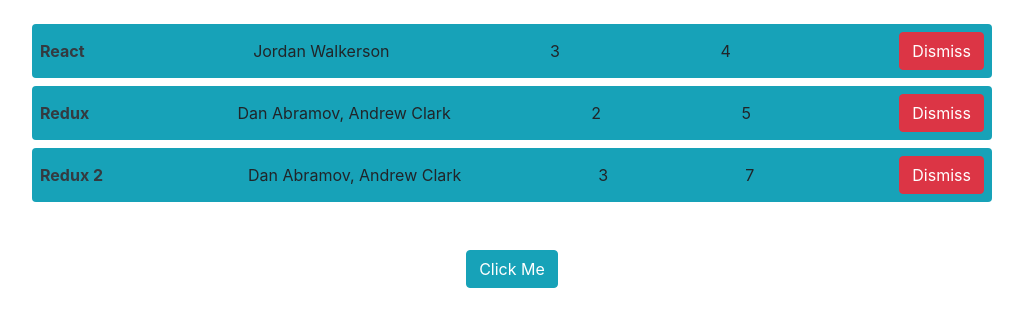
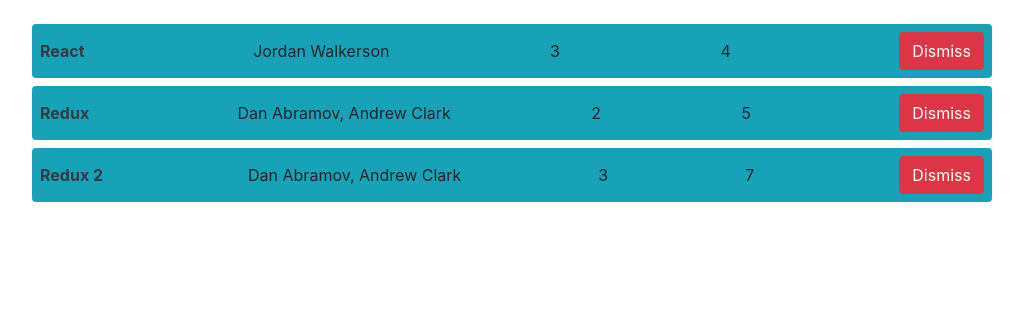
Before and after one commit to grashupfer99/road-2-learn-react, a React (Create React App) app: page / in a window 1280 px wide. Shown: the top 326 px of the page, without its empty margins (128-1151 px from the left). Built offline with nearby package versions, Linux system fonts and the light colour scheme.

Commit message:
event-handlers

```diff
--- a/src/App.js
+++ b/src/App.js
@@ -1,64 +1,5 @@
 import React, { Component } from "react";
-import logo from "./logo.svg";
 import "./App.css";
-
-class Clock extends Component {
-  constructor(props) {
-    super(props);
-    this.state = {
-      date: new Date()
-    };
-  }
-
-  tick() {
-    this.setState({
-      date: new Date()
-    });
-  }
-
-  // LIFECYCLE HOOKS
-
-  // runs after the component output has been rendered to the DOM
-  componentDidMount() {
-    // set up a timer
-    this.timerID = setInterval(() => this.tick(), 1000);
-  }
-
-  // Tearing down the timer
-  componentWillUnmount() {
-    clearInterval(this.timerID);
-  }
-
-  render() {
-    return (
-      <div className="my-4 w-50 mx-auto rounded bg-info">
-        <span className="h3 font-weight-bold p-2 d-block">
-          {this.state.date.toLocaleTimeString()}
-        </span>
-      </div>
-    );
-  }
-}
-
-class ExplainBindingsComponent extends Component {
-  constructor(props) {
-    super(props);
-
-    this.onClickMe = () => {
-      console.log(this);
-    };
-  }
-
-  render() {
-    return (
-      <div className="w-50 mx-auto my-5">
-        <button type="button" className="btn btn-info" onClick={this.onClickMe}>
-          Click Me
-        </button>
-      </div>
-    );
-  }
-}
 
 const list = [
   {
@@ -123,6 +64,7 @@
             <span className="my-auto">
               <button
                 className="btn btn-danger m-2"
+                // onClick={() => console.log(item.objectID)}
                 onClick={() => this.onDismiss(item.objectID)}
                 type="button"
               >
@@ -131,8 +73,6 @@
             </span>
           </div>
         ))}
-        {/* <Clock /> */}
-        <ExplainBindingsComponent />
       </div>
     );
   }
```
